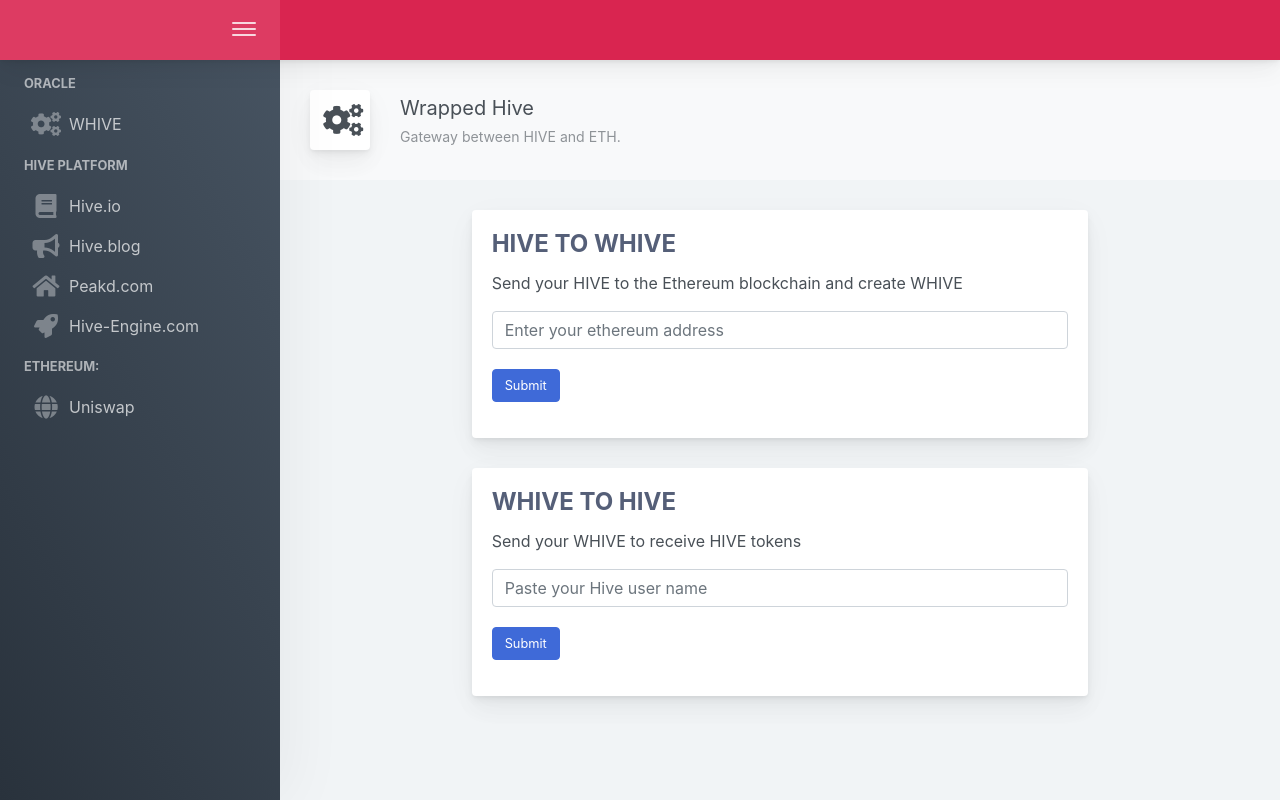
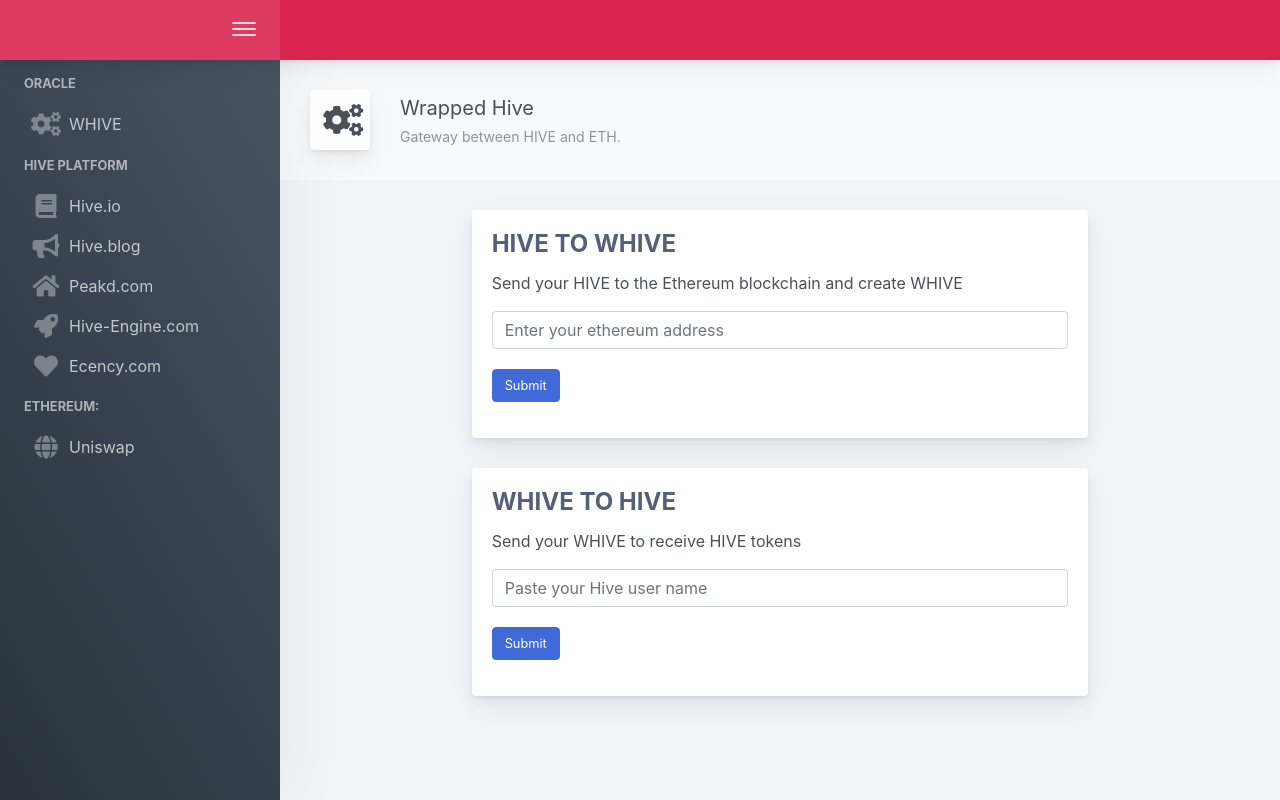
Before and after one commit to Wrapped-Hive/oracle, a website: page src/frontend/index.html in a window 1280 px wide. Drawn offline with nearby package versions, Linux system fonts and the light colour scheme; some packages are replaced by stand-ins of ours; a script that the page names is missing.

Commit message:
add icons and supply verification

```diff
--- a/src/frontend/index.html
+++ b/src/frontend/index.html
@@ -128,6 +128,12 @@
 									Hive-Engine.com
                                     </a>
                                 </li>
+                <li>
+									<a href="https://ecency.com/">
+									<i class="metismenu-icon fa fa-heart"></i>
+									Ecency.com
+                                    </a>
+                                </li>
 								<li class="app-sidebar__heading">Ethereum:</li>
 								<li>
 									<a href="https://app.uniswap.org">
```
